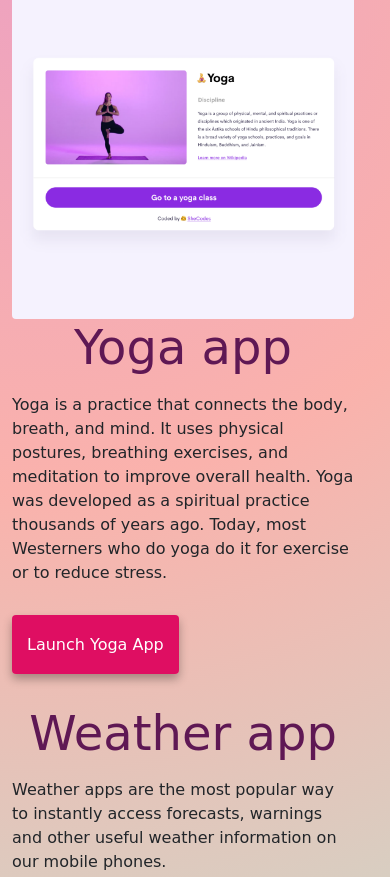
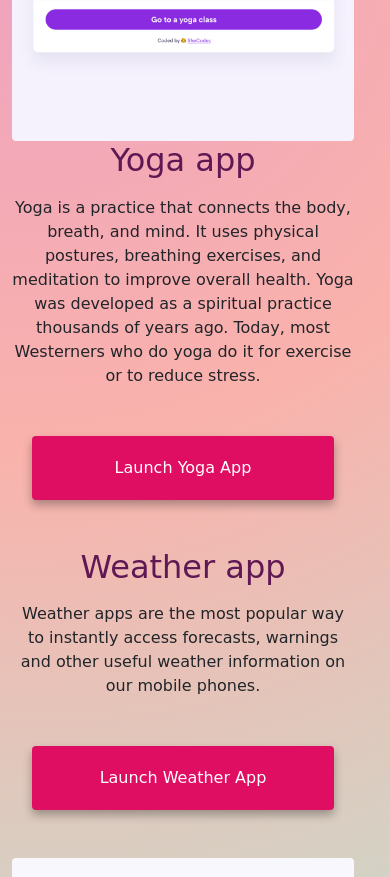
Before and after one commit to arbelton/Front-end-Developer-Ashley-Belton, a plain HTML site: page index.html in a window 390 px wide. Shown: the part 757-1634 px from the top of the page. Drawn offline with nearby package versions, Linux system fonts and the light colour scheme; a web font is replaced by a local one.

Commit message:
updated classes to launch buttons/added mobile css

```diff
--- a/index.html
+++ b/index.html
@@ -94,7 +94,7 @@
           />
         </div>
         <div class="col-md-6">
-          <h2 class="mb-3" title="Example of Yoga App">Yoga app</h2>
+          <h2 class="mb-3" title="Display of Yoga App">Yoga app</h2>
           <p>
             Yoga is a practice that connects the body, breath, and mind. It uses
             physical postures, breathing exercises, and meditation to improve
@@ -103,7 +103,7 @@
             or to reduce stress.
           </p>
           <div class="mt-5">
-            <a href="#" class="launch-link" title="Go to Yoga App"
+            <a href="#" class="launch-link project-link" title="Go to Yoga App"
               >Launch Yoga App</a
             >
           </div>
@@ -123,7 +123,10 @@
             warnings and other useful weather information on our mobile phones.
           </p>
           <div class="mb-5 mt-5">
-            <a href="#" class="launch-link" title="Go to Weather App"
+            <a
+              href="#"
+              class="launch-link project-link"
+              title="Go to Weather App"
               >Launch Weather App</a
             >
           </div>
@@ -154,7 +157,10 @@
             diet.
           </p>
           <div class="mt-5">
-            <a href="#" class="launch-link" title="Go to Yogurt App"
+            <a
+              href="#"
+              class="launch-link project-link"
+              title="Go to Yogurt App"
               >Launch Yogurt App</a
             >
           </div>
--- a/src/styles.css
+++ b/src/styles.css
@@ -134,6 +134,26 @@ img {
   width: 100%;
   max-width: 100%;
 }
+@media (max-width: 576px) {
+  h1 {
+    font-size: 48px;
+    line-height: 1.5;
+  }
+  h2 {
+    font-size: 32px;
+    text-align: center;
+  }
+
+  p {
+    text-align: center;
+  }
+
+  .project-link {
+    display: block;
+    text-align: center;
+    margin: 0 20px;
+  }
+}
 .footer {
   text-align: center;
 }
```
